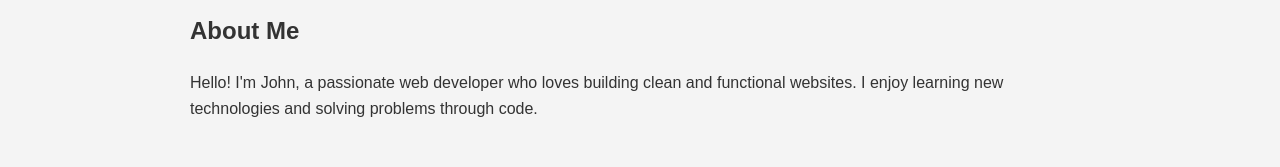
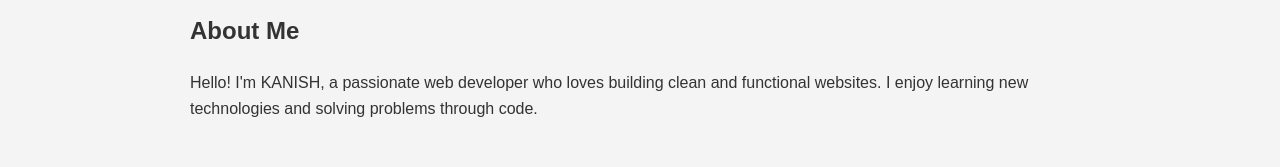
Before and after one commit to 23IT024/devpro2, a plain HTML site: page index.html in a window 1280 px wide. Shown: the part 233-400 px from the top of the page. Drawn offline with Linux system fonts and the light colour scheme.

Commit message:
Update index.html

```diff
--- a/index.html
+++ b/index.html
@@ -63,7 +63,7 @@
 
   <section id="about">
     <h2>About Me</h2>
-    <p>Hello! I'm John, a passionate web developer who loves building clean and functional websites. I enjoy learning new technologies and solving problems through code.</p>
+    <p>Hello! I'm KANISH, a passionate web developer who loves building clean and functional websites. I enjoy learning new technologies and solving problems through code.</p>
   </section>
 
   <section id="projects">
```
